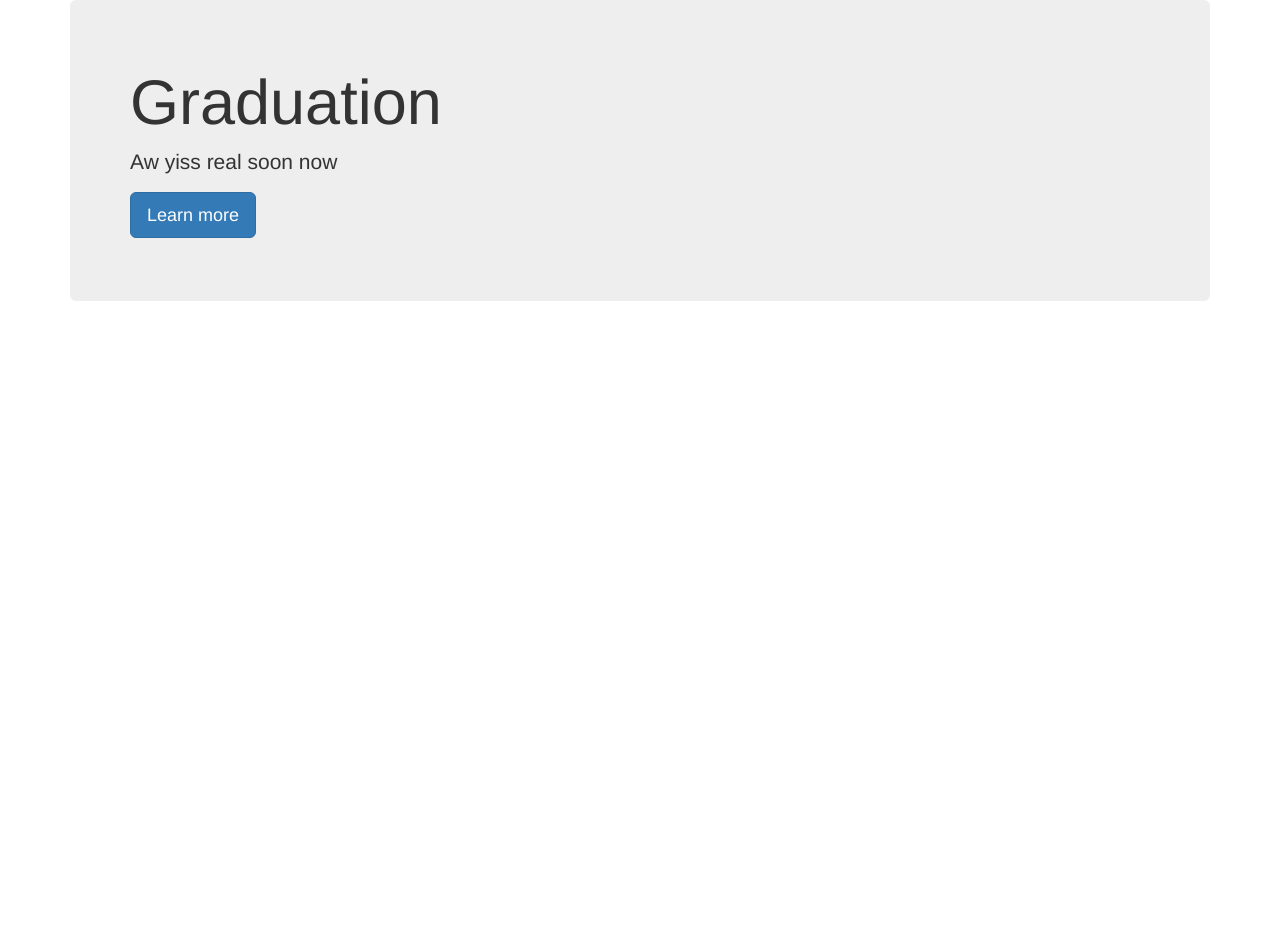
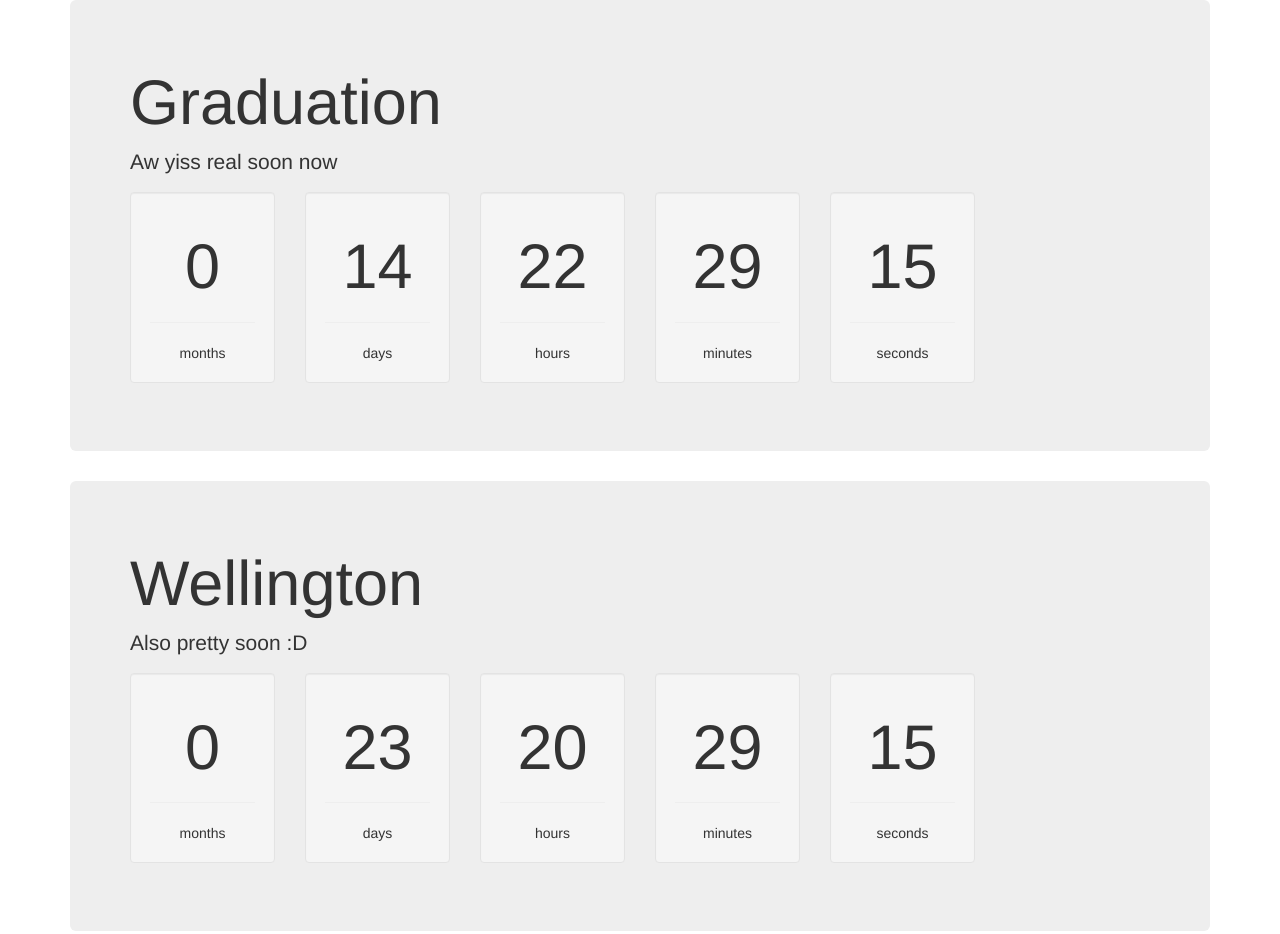
Before and after one commit to Oblongmana/soooooon, a plain HTML site: page index.html in a window 1280 px wide. Before the commit the page ends 800 px from the top, so only its background shows below. Drawn offline with nearby package versions, Linux system fonts and the light colour scheme.

Commit message:
Implement

```diff
--- a/index.html
+++ b/index.html
@@ -1,5 +1,5 @@
 <!doctype html>
-<html ng-app>
+<html>
 
   <head>
     <title>New Page</title>
@@ -8,14 +8,123 @@
     <script type="text/javascript" src="https://ajax.googleapis.com/ajax/libs/jquery/2.0.3/jquery.min.js"></script>
     <script type="text/javascript" src="https://netdna.bootstrapcdn.com/bootstrap/3.0.1/js/bootstrap.min.js"></script>
     <script type="text/javascript" src="https://ajax.googleapis.com/ajax/libs/angularjs/1.2.0/angular.min.js"></script>
+    <script type="text/javascript" src="//cdnjs.cloudflare.com/ajax/libs/moment.js/2.4.0/moment.min.js"></script>
+
+
+    <script>
+        var soooooonApp = angular.module('soooooonApp',[]);
+
+        soooooonApp.controller('occassionsController', function($scope, $timeout) {
+          var sourceData = [
+              {
+                occassion: 'Graduation',
+                tagline: 'Aw yiss real soon now',
+                futureMoment: moment("17-12-2013-21-15-+1300", "DD-MM-YYYY-HH-mm-ZZ")
+              },
+              {
+                occassion: 'Wellington',
+                tagline: 'Also pretty soon :D',
+                futureMoment: moment("26-12-2013-19-15-+1300", "DD-MM-YYYY-HH-mm-ZZ")
+              }
+            ];
+
+          summativeCountdownInfo = function (stringCountdownToWhat, tagline, futureMoment) {
+            runningMoment = futureMoment.clone(); //moment.js moments are mutable :(
+            summativeYears = runningMoment.diff(moment(),"years");;
+            runningMoment =  runningMoment.subtract("years",summativeYears);
+            summativeMonths = runningMoment.diff(moment(),"months");
+            runningMoment =  runningMoment.subtract("months",summativeMonths);
+            summativeDays = runningMoment.diff(moment(),"days");
+            runningMoment =  runningMoment.subtract("days",summativeDays);
+            summativeHours = runningMoment.diff(moment(),"hours");
+            runningMoment =  runningMoment.subtract("hours",summativeHours);
+            summativeMinutes = runningMoment.diff(moment(),"minutes");
+            runningMoment =  runningMoment.subtract("minutes",summativeMinutes);
+            summativeSeconds = runningMoment.diff(moment(),"seconds");
+
+            return {
+              what: stringCountdownToWhat,
+              tagline: tagline,
+              years: summativeYears,
+              months: summativeMonths,
+              days: summativeDays,
+              hours: summativeHours,
+              minutes: summativeMinutes,
+              seconds: summativeSeconds
+            }
+          }
+
+          $scope.occassionsCountdowns = [];
+
+          recalculate = function() {
+            $scope.occassionsCountdowns = [];
+            for (var i = 0; i < sourceData.length; i++) {
+                if(sourceData[i].futureMoment.diff() > 0){
+                  $scope.occassionsCountdowns.push(
+                    summativeCountdownInfo(
+                      sourceData[i].occassion,
+                      sourceData[i].tagline,
+                      sourceData[i].futureMoment
+                    )
+                  );
+                }
+            }
+          }
+
+          recalculate();
+
+
+          $scope.onTimeout = function(){
+              recalculate();
+              $timeout($scope.onTimeout,1000);
+          }
+          var occasionTimeout = $timeout($scope.onTimeout,1000);
+        });
+    </script>
   </head>
 
   <body>
-    <div class="container">
-      <div class="jumbotron">
-        <h1>Graduation</h1>
-        <p>Aw yiss real soon now</p>
-        <p><a class="btn btn-primary btn-lg">Learn more</a></p>
+    <div class="container" ng-app="soooooonApp" ng-controller="occassionsController">
+      <div class="jumbotron" ng-repeat="occassionCountdown in occassionsCountdowns">
+        <h1>{{occassionCountdown.what}}</h1>
+        <p>{{occassionCountdown.tagline}}</p>
+        <div class="row">
+          <div class="col-md-2">
+              <div class="well text-center">
+              <h1>{{occassionCountdown.months}}</h1>
+              <hr/>
+              months
+            </div>
+          </div>
+          <div class="col-md-2">
+              <div class="well text-center">
+              <h1>{{occassionCountdown.days}}</h1>
+              <hr/>
+              days
+            </div>
+          </div>
+          <div class="col-md-2">
+              <div class="well text-center">
+              <h1>{{occassionCountdown.hours}}</h1>
+              <hr/>
+              hours
+            </div>
+          </div>
+          <div class="col-md-2">
+              <div class="well text-center">
+              <h1>{{occassionCountdown.minutes}}</h1>
+              <hr/>
+              minutes
+            </div>
+          </div>
+          <div class="col-md-2">
+              <div class="well text-center">
+              <h1>{{occassionCountdown.seconds}}</h1>
+              <hr/>
+              seconds
+            </div>
+          </div>
+        </div>
       </div>
     </div>
   </body>
```
